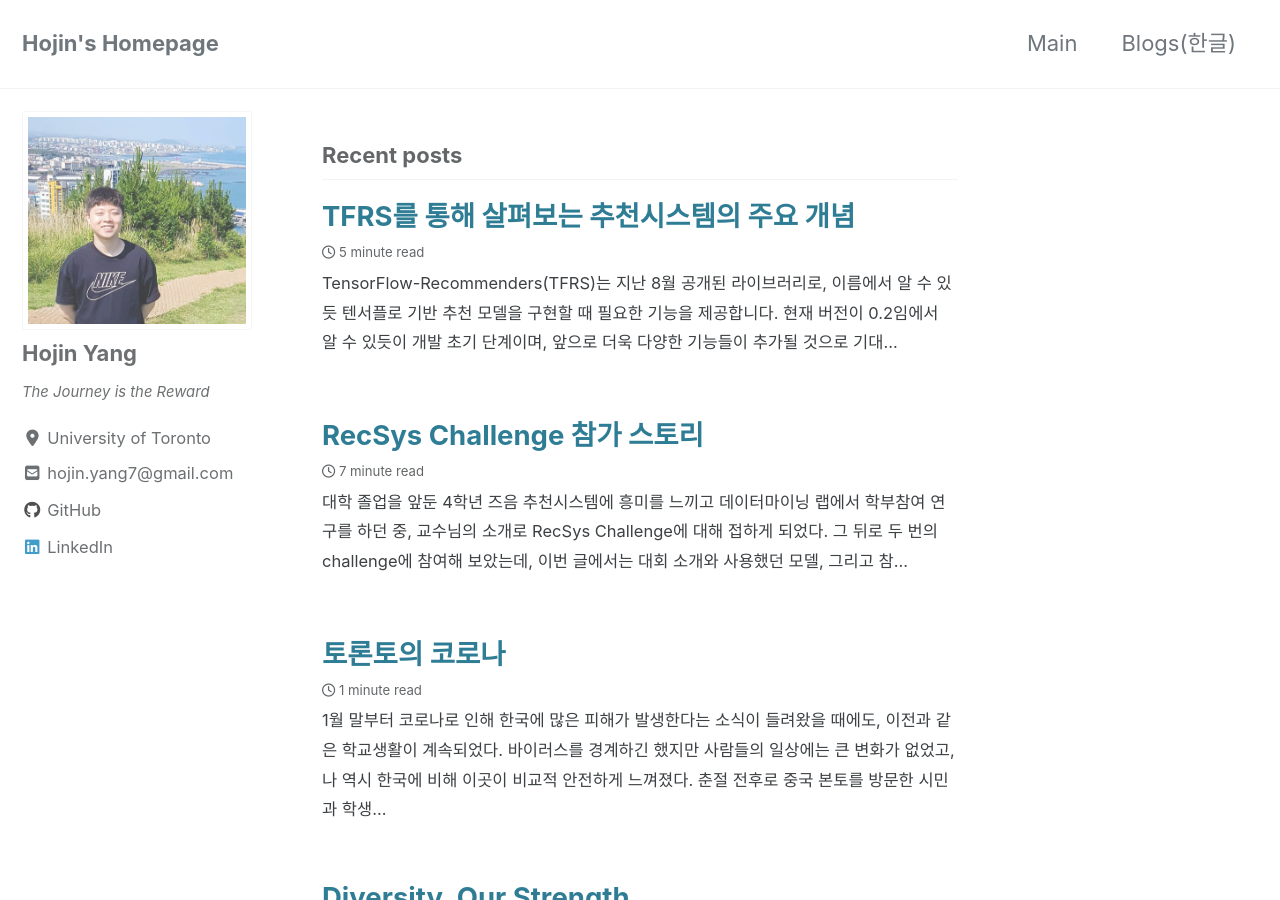
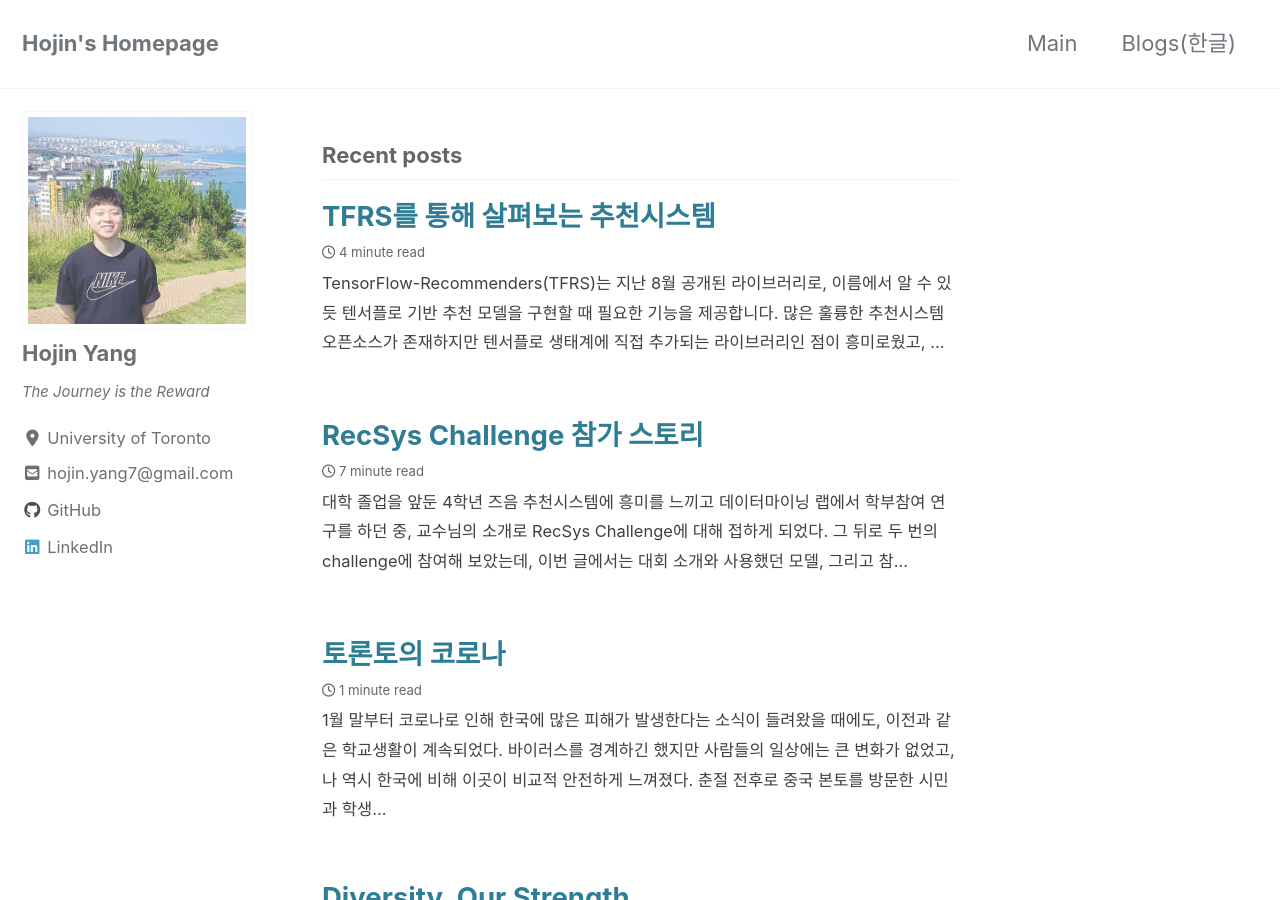
Before and after one commit to hojinYang/hojinYang.github.io, a Jekyll site: the page built from blogs/index.html, in a window 1280 px wide and 900 px high. Built offline with Jekyll 4.4.1, drawn with Linux system fonts in a browser that asks for light colours; cached includes are drawn as plain includes; nearby versions of some CDN libraries; some of the changed lines change nothing that is shown.

Commit message:
Update tfrs

```diff
--- a/_posts/2020-11-13-tfrs.md
+++ b/_posts/2020-11-13-tfrs.md
@@ -1,5 +1,5 @@
 ---
-title: "TFRS를 통해 살펴보는 추천시스템의 주요 개념"
+title: "TFRS를 통해 살펴보는 추천시스템"
 categories:
   - blogging
 last_modified_at: 2020-11-13T13:00:00+09:00
@@ -7,42 +7,58 @@
 comments: true
 ---
 
-[TensorFlow-Recommenders](https://www.tensorflow.org/recommenders/)(TFRS)는 지난 8월 공개된 라이브러리로, 이름에서 알 수 있듯 텐서플로 기반 추천 모델을 구현할 때 필요한 기능을 제공합니다. 현재 버전이 0.2임에서 알 수 있듯이 개발 초기 단계이며, 앞으로 더욱 다양한 기능들이 추가될 것으로 기대가 됩니다. 많은 훌륭한 추천시스템 오픈소스가 존재하지만 텐서플로 생태계에 직접 추가되는 라이브러리인 점이 흥미로웠고, 개발 과정에서 우선적으로 고려된 요소를 살펴보면 개인적으로 실제 시스템의 큰 그림을 그려보는 데 도움이 될 것 같아 글로 정리해보았습니다. 추가적으로 TFRS를 활용해 만든 REST API로 영화 추천 모델을 서빙하고, 실험 관리 툴인 Weight&Bias를 활용해 parameter search와 모델 관리를 하는 코드를 작성해 보았는데, **[여기](https://github.com/hojinYang/tfrs-movierec-serving)**서 확인해 보실 수 있습니다.
+[TensorFlow-Recommenders](https://www.tensorflow.org/recommenders/)(TFRS)는 지난 8월 공개된 라이브러리로, 이름에서 알 수 있듯 텐서플로 기반 추천 모델을 구현할 때 필요한 기능을 제공합니다. 많은 훌륭한 추천시스템 오픈소스가 존재하지만 텐서플로 생태계에 직접 추가되는 라이브러리인 점이 흥미로웠고, 개발 과정에서 우선적으로 고려된 요소를 살펴보면 개인적으로 실제 시스템의 큰 그림을 그려보는 데 도움이 될 것 같아 글로 정리해보았습니다.
 
-## 추천시스템의 두 단계: Retreival and Ranking
+추가적으로 TFRS를 활용해 만든 REST API로 영화 추천 모델을 서빙하고, 실험 관리 툴을 활용해 parameter search와 모델 관리를 하는 코드를 작성해 보았는데, 해당 코드는 **[여기](https://github.com/hojinYang/tfrs-movierec-serving)**서 확인해 보실 수 있습니다.
+
+### 추천시스템의 두 단계: Retreival and Ranking
+
 
 ![two-stage](https://hojinYang.github.io/img/tfrs/two-stage.png){:.aligncenter}
 
+
 TFRS를 살펴보기 전 추천시스템의 구성 요소를 간단히 살펴보겠습니다. 수많은 후보들 중 유저의 입맛에 맞는 아이템을 추천해주기까지의 과정은 크게 두 단계로 나눠볼 수 있습니다.
 
-첫 번째 단계는 추천 후보군을 추리는 **retrieval** 과정입니다. 유저가 서비스에 접속하면 시스템은 접속 유저의 추천 목록을 구성하기 위해 아이템들을 정렬해야 합니다. 데이터베이스에 존재하는 모든 아이템에 대해 추천 점수를 계산하고, 이를 정렬해 순위를 정하는 것은 실제 서비스에서 실시간 유저 요청을 처리하기에 너무나 오랜 시간이 소요됩니다. 따라서 수백만이 넘는 아이템들 중 유저가 관심있어할만한 후보군을 우선 추려주는 작업이 필요합니다. 가장 간단한 방법으로는 사용자의 feature(접속 위치, 시간, 나이, 성별...)정보에 기반한 아이템을 필터링이 있습니다. 주어진 feature와 필터링 룰 대신 데이터를 통해 학습한 유저/아이템 벡터를 가지고 후보 아이템 공간을 효율적으로 줄이는 방법 역시 존재하는데요, 근사 최근접이웃 탐색(**Approximate Nearest Neighbour**, ANN) 은 벡터공간에서 주어진 벡터와 이웃한 벡터를 대략적으로 빠르게 탐색하는 알고리즘입니다. 추천시스템에서 가장 널리 쓰이는 ANN의 종류로 **Maximum Inner Product Search** (MIPS)가 있는데, 이는 아래 단락에서 factorization model과 함께 살펴보겠습니다.
+첫 번째 단계는 추천 후보군을 추리는 **Retrieval** 과정입니다. 유저가 서비스에 접속하면 시스템은 접속 유저의 추천 목록을 구성하기 위해 아이템들을 정렬해야 합니다. 데이터베이스에 존재하는 모든 아이템에 대해 추천 점수를 계산하고, 이를 정렬해 순위를 정하는 것은 실제 서비스에서 실시간 유저 요청을 처리하기에 너무나 오랜 시간이 소요됩니다. 따라서 수백만이 넘는 아이템들 중 유저가 관심있어할만한 후보군을 우선 추려주는 작업이 필요합니다. 가장 간단한 방법으로는 사용자의 feature(접속 위치, 시간, 나이, 성별...)정보에 기반한 아이템을 필터링이 있습니다.
 
-다음 단계는 **ranking**으로, retrieval을 통해 우선 추려둔 후보 아이템들을 대상으로 순위를 매기는 단계입니다. 이 과정에서는 추천 성능을 끌어올리기 위해 좀 더 복잡하고 정교한 모델을 사용합니다. 요새 많이 등장하는 딥러닝 모델부터 캐글에서 언제나 높은 성능을 보이는 tree 기반의 GBM등등 다양한 모델을 사용할 수 있으며, 필요에 따라 새로운 모델을 도입하기도 합니다. 구조 뿐만 아니라 Loss function을 기준으로도 모델을 분류해볼 수 있는데, 추천 점수를 예측하는 regression 모델과, 아이템 리스트의 ranking을 학습하는 learning to rank 기반 모델이 존재합니다. 실제 서비스에서는 단일 모델에 의존하기보다는 우선 다양한 모델을 서빙하고, 유저의 피드백을 반영해 선호하는 모델의 추천 가중치를 결정하는 벤딧 알고리즘 기반 a/b 테스팅을 진행하는데, 이를 위의 그림처럼 세번째 단계로 볼 수도 있습니다.
+주어진 feature와 필터링 룰 대신 데이터를 통해 학습한 유저/아이템 벡터를 가지고 후보 아이템 공간을 효율적으로 줄이는 방법 역시 존재합니다. 근사 최근접이웃 탐색 (Approximate Nearest Neighbour, ANN) 은 벡터공간에서 주어진 벡터와 이웃한 벡터를 대략적으로 빠르게 탐색하는 알고리즘입니다. 추천시스템에서 가장 널리 쓰이는 ANN의 종류로 Maximum Inner Product Search (MIPS)가 있는데, 이는 아래 단락에서 factorization model과 함께 살펴보겠습니다.
 
-## TFRS API
+다음 단계는 **Ranking**으로, retrieval을 통해 우선 추려둔 후보 아이템들을 대상으로 순위를 매기는 단계입니다. 이 과정에서는 추천 성능을 끌어올리기 위해 좀 더 복잡하고 정교한 모델을 사용합니다. 요새 많이 등장하는 딥러닝 모델부터 캐글에서 언제나 높은 성능을 보이는 tree 기반의 GBM등등 다양한 모델을 사용할 수 있으며, 필요에 따라 새로운 모델을 도입하기도 합니다. 실제 서비스에서는 단일 모델에 의존하기보다는 우선 다양한 모델을 서빙하고, 유저의 피드백을 반영해 선호하는 모델의 추천 가중치를 결정하는 a/b 테스팅을 진행합니다.
+
+### TFRS API
 ![api](https://hojinYang.github.io/img/tfrs/api.png){:.aligncenter}
-현재까지 공개된 TFRS의 API는 위와 같습니다. 모듈 이름에서 확인할 수 있듯 retrieval/ranking 요소가 고려된 것이 눈에 띕니다. 아직 초기버전인 만큼 많은 기능을 지원하지 않은 점은 아쉽지만, 개발 과정에서 우선적으로 고려된 요소를 파악할 수 있다는 장점도 있는데요, TFRS 의 초기단계 철학을 나름 정리해보면 아래와 같습니다.
+현재까지 공개된 TFRS의 API는 위와 같습니다. 모듈 이름에서 확인할 수 있듯 retrieval/ranking 요소가 고려된 것이 눈에 띕니다. 아직 초기버전(v0.2)인 만큼 많은 기능을 지원하지 않은 점은 아쉽지만, 개발 과정에서 우선적으로 고려된 요소를 파악할 수 있다는 장점도 있습니다. TFRS의 초기단계 철학을 나름 정리해보면 아래와 같습니다.
 
-- Base class와 task 모듈로 텐서플로 기반 추천 모델의 boilerplate 제공: 앞서 언급했듯이 많은 추천 모델들은 복잡한 내부구조를 가지며, 새로운 모델들을 계속 실험/도입해야 합니다. 그 과정에서 모델링뿐만 아니라 데이터 파이프라인, loss function, 샘플링 로직 등등 추가적으로 요구되는 기능들 역시 함께 늘어납니다. TFRS는 다양한 추천 모델을 제공하기 보다는, 모델을 구현할 때 필요한 다양한 보조기능들을 제공해 불필요한 코드를 줄이고 TFRS만의 base class를 활용한 일종의 boilerplate를 제공합니다. 이를 통해 사용자들은 텐서플로의 다른 모듈들(tf.keras, tf.ranking)을 활용해 모델링에 보다 집중할 수 있게 됩니다. 이러한 특징은 많은 추천 오픈소스들이 최적화된 모델을 다양하게 구현해 제공하는 것과 차별되는 부분입니다.
-- Factorized 기반 모델: 현재까지는 factorized 모델을 지원하기 위한 보조기능들이 우선적으로 개발되고 있는 것을 확인할 수 있습니다. 왜 하필 이 모델에 초점이 맞춰져 있는지, 앞서 언급한 ANN/MIPS와 함께 아래에서 살펴보도록 하겠습니다.
+먼저  **텐서플로 기반 추천 모델의 boilerplate 제공**합니다. 앞서 언급했듯이 많은 추천 모델들은 복잡한 내부구조를 가지며, 새로운 모델들을 계속 실험/도입해야 합니다. 그 과정에서 모델링뿐만 아니라 데이터 파이프라인, loss function, 샘플링 로직 등등 추가적으로 요구되는 기능들 역시 함께 늘어납니다. TFRS는 모델을 구현할 때 필요한 다양한 보조기능들을 제공해 불필요한 코드를 줄이고 TFRS만의 base class를 활용한 일종의 boilerplate를 제공합니다. 따라서 사용자들은 모델링에 집중할 수 있게 됩니다. 이러한 특징은 많은 추천 오픈소스들이 최적화된 모델을 미리 구현해 제공하는 것과 차별되는 부분입니다.
 
-## Factorized Two-tower Model
+두 번쨰 특징은 바로  **factorized 모델을 지원**하기 위한 보조기능들이 우선적으로 개발되고 있는 것을 확인할 수 있습니다. 왜 이 모델에 초점이 맞춰져 있는지, 앞서 언급한 ANN/MIPS와 함께 아래에서 살펴보도록 하겠습니다.
+
+### Factorized Two-tower Model
+
 
 ![two-tower](https://hojinYang.github.io/img/tfrs/two-tower.png){:.aligncenter}
-구글에서 나오는 추천 관련 자료를 읽다보면 (factorized) two-tower model이라는 표현을 가끔 접할 수 있습니다. Two-tower라는 이름에서 유추할 수 있듯 user(query) tower와 item(candidate) tower로 이루어진 두 하위 네트워크로 구성된 모델들을 의미하며, 각각의 하위 네트워크는 동일한 차원의 user/item embedding을 계산하는 데 사용됩니다. 또 Factorized Model은 기본적으로 두 벡터의 inner product(dot product)로 user와 item의 유사도, 혹은 추천 점수를 계산하게 됩니다. 대표적으로 matrix factorizaton이 two-tower 모델의 가장 단순한 버전이라 볼 수 있으며, 필요에 따라 각각의 user와 item의 다양한 feature들을 활용해 복잡한 하위 네트워크을 구성할 수도 있습니다. 여기서 핵심은 최종 유사도는 두 임베딩의 inner product로 계산해야 한다는 점입니다. inner product 대신 두 임베딩을 이어붙인 뒤 layer를 쌓아올려 추천 점수를 계산하는 뉴럴 넷(mlp) 기반 유사도 모델 역시 꾸준히 제안되어 왔지만, 구글은 다양한 논문([RecSys'20](https://dl.acm.org/doi/pdf/10.1145/3383313.3412488), [WSDM'18](https://static.googleusercontent.com/media/research.google.com/en//pubs/archive/46488.pdf))에서 mlp로는 inner product를 근사하기 어려우며, 추천 성능 역시 떨어진다는 점을 지적해왔습니다.
+
+
+구글에서 나오는 추천 관련 자료를 읽다보면 (factorized) two-tower model이라는 표현을 가끔 접할 수 있습니다. Two-tower라는 이름에서 유추할 수 있듯 user (query) tower와 item tower로 이루어진 두 하위 네트워크로 구성된 모델들을 의미하며, 각각의 하위 네트워크는 동일한 차원의 user/item embedding을 계산하는 데 사용됩니다. 또 Factorized Model은 기본적으로 두 벡터의 inner product로 user와 item의 유사도, 혹은 추천 점수를 계산하게 됩니다. 대표적으로 matrix factorizaton이 two-tower 모델의 가장 단순한 버전이라 볼 수 있으며, 필요에 따라 각각의 user와 item의 다양한 feature들을 활용해 복잡한 하위 네트워크을 구성할 수도 있습니다.
+
+여기서 핵심은 최종 유사도는 두 임베딩의 inner product로 계산해야 한다는 점입니다. inner product 대신 두 임베딩을 이어붙인 뒤 layer를 쌓아올려 추천 점수를 계산하는 mlp 기반 유사도 모델 역시 꾸준히 제안되어 왔지만, 구글은 다양한 논문([RecSys'20](https://dl.acm.org/doi/pdf/10.1145/3383313.3412488), [WSDM'18](https://static.googleusercontent.com/media/research.google.com/en//pubs/archive/46488.pdf))에서 mlp로는 inner product를 근사하기 어려우며, 추천 성능 역시 떨어진다는 점을 지적합니다.
 
 ## Approximate Nearest Neighbor
 
-사실 two-tower factorization 모델의 장점은 모델의 성능보다도 속도와 효율에 있습니다. 앞서 언급하였듯 모든 아이템의 추천 점수를 구하고 이를 정렬하는 것은 무척 오랜 시간이 걸립니다. 하지만 유저 벡터와 아이템 벡터가 같은 공간에 표현된다면, 근사 최근접이웃 탐색(ANN)을 활용해 정확도를 일부 포기하는 대신 유저 벡터와 이웃한 아이템 벡터들을 빠르고 효율적으로 찾을 수 있습니다. 그 중에서 Maximim Inner Product Search는 두 벡터의 유사도, 혹은 distance metric이 inner product로 정의되었을 때의 근사 최근접이웃 탐색 방법들을 의미합니다. factorized 모델처럼 추천 점수가 dot product에 비례한다면 MIPS를 활용해 후보 아이템들을 추릴 수 있습니다. 추천시스템은 이를 활용해 유저와 가까운 아이템들을 빠르게 추려낸 뒤 ranking 모델을 활용해 이들의 순위를 정교하게 결정합니다.
+사실 two-tower factorization 모델의 장점은 모델의 성능보다도 속도와 효율에 있습니다. 앞서 언급하였듯 모든 아이템의 추천 점수를 구하고 이를 정렬하는 것은 무척 오랜 시간이 걸립니다. 하지만 유저 벡터와 아이템 벡터가 같은 공간에 표현된다면, 근사 최근접이웃 탐색(ANN)을 활용해 정확도를 일부 포기하는 대신 유저 벡터와 이웃한 아이템 벡터들을 빠르고 효율적으로 찾을 수 있습니다.
+
+그 중에서 Maximim Inner Product Search (MIPS) 는 두 벡터의 유사도, 혹은 distance metric이 inner product로 정의되었을 때의 근사 최근접이웃 탐색 방법들을 의미합니다. factorized 모델처럼 추천 점수가 dot product에 비례한다면 MIPS를 활용해 후보 아이템들을 추릴 수 있습니다. 추천시스템은 이를 활용해 유저와 가까운 아이템들을 빠르게 추려낸 뒤 ranking 모델을 활용해 이들의 순위를 정교하게 결정합니다.
 
 ![ann](https://hojinYang.github.io/img/tfrs/ann.png){:.aligncenter}
 근사 최근접이웃 탐색이 구체적으로 어떻게 동작하는지 이 곳에 소개하기에는 알고리즘이 매우 다양하고 복잡하므로, 이번 포스팅에는 대표적인 두 방법에 대해서만 간단히 언급만 하겠습니다.
-- 첫 번째 방법은 탐색 속도를 높히기 위해 벡터마다 인덱스(0,1,2,..)를 부여해 벡터 공간을 분할하는 방법인데요, 여기서 인덱스의 개수(N)는 아이템 개수(M)보다 작게 설정됩니다(M>>N). 대표적인 방법으로 Tree, LSH와 같은 자료구조를 활용해 가까운 벡터끼리는 높은 확률로 같은 인덱스를 가지도록 저장해 줍니다(collision). Retrieval 시에는 유저 벡터를 자료구조에 입력해 인덱스를 얻은 뒤, 같은 인덱스를 부여받은 아이템 벡터(같은 공간에 있는 아이템)를 대상으로 최근접 이웃을 구하게 됩니다.
-- 두 번째 방법은 quantization을 활용한 방식입니다. 고차원의 벡터를 저차원으로 projection하면서 마찬가지로 이웃한 벡터는 저차원 공간에서도 비슷한(혹은 같은) 벡터로 인코딩되도록 합니다. 저차원 공간에서 근접이웃을 탐색하므로 속도는 물론 메모리 역시 절약할 수 있습니다. 최근 SOTA를 기록한 구글의 “[Accelerating Large-Scale Inference with Anisotropic Vector Quantization (ScaNN)](https://ai.googleblog.com/2020/07/announcing-scann-efficient-vector.html)” 역시 quantization을 기반의 근접이웃탐색 알고리즘입니다.
 
-사실 inner product는 다른 distance metric(euclidean, cosine)과는 다르게 unbounded된 metric space를 가져 근사 최근접이웃을 계산하는 데 어려움이 있었는데요, 예를 들어 벡터 자기 자신이 최근접이웃에 포함되지 않는 문제가 발생할 수 있습니다. 다행히 논문 "[Speeding Up the Xbox Recommender System Using a Euclidean Transformation for Inner-Product Spaces](https://www.microsoft.com/en-us/research/wp-content/uploads/2016/02/XboxInnerProduct.pdf)"에서 이를 해결할 수 있는 방법을 제안하였고 지금은 다양한 ANN 오픈소스에서 MIPS을 지원, 이를 추천시스템에 활용할 수 있게 되었습니다. [출처](https://www.benfrederickson.com/approximate-nearest-neighbours-for-recommender-systems/)
+첫 번째 방법은 탐색 속도를 높히기 위해 벡터마다 인덱스(0,1,2,..)를 부여해 **벡터 공간을 분할**하는 방법인데요, 여기서 인덱스의 개수(N)는 아이템 개수(M)보다 작게 설정됩니다(M>>N). 대표적인 방법으로 Tree, LSH와 같은 자료구조를 활용해 가까운 벡터끼리는 높은 확률로 같은 인덱스를 가지도록 저장해 줍니다(collision). Retrieval 시에는 유저 벡터를 자료구조에 입력해 인덱스를 얻은 뒤, 같은 인덱스를 부여받은 아이템 벡터(같은 공간에 있는 아이템)를 대상으로 최근접 이웃을 구하게 됩니다.
+
+두 번째 방법은 **quantization**을 활용한 방식입니다. 고차원의 벡터를 저차원으로 projection하면서 마찬가지로 이웃한 벡터는 저차원 공간에서도 비슷한(혹은 같은) 벡터로 인코딩되도록 합니다. 저차원 공간에서 근접이웃을 탐색하므로 속도는 물론 메모리 역시 절약할 수 있습니다. 최근 SOTA를 기록한 구글의 [Accelerating Large-Scale Inference with Anisotropic Vector Quantization (ScaNN)](https://ai.googleblog.com/2020/07/announcing-scann-efficient-vector.html) 역시 quantization을 기반의 근접이웃탐색 알고리즘입니다.
+
+사실 inner product는 다른 distance metric(euclidean, cosine)과는 다르게 unbounded된 metric space를 가져 근사 최근접이웃을 계산하는 데 어려움이 있었는데요, 예를 들어 벡터 자기 자신이 최근접이웃에 포함되지 않는 문제가 발생할 수 있습니다. 다행히 논문 [Speeding Up the Xbox Recommender System Using a Euclidean Transformation for Inner-Product Spaces](https://www.microsoft.com/en-us/research/wp-content/uploads/2016/02/XboxInnerProduct.pdf)에서 이를 해결할 수 있는 방법을 제안하였고 지금은 다양한 ANN 오픈소스에서 MIPS을 지원, 이를 추천시스템에 활용할 수 있게 되었습니다. ([출처](https://www.benfrederickson.com/approximate-nearest-neighbours-for-recommender-systems/))
 
 아쉽게도 현재 tfrs에는 ScaNN을 비롯한 ANN 알고리즘들이 포함되어 있지 않습니다. 물론 외부 라이브러리들을 활용할 수 있지만, 이 경우 tf.serving을 활용한 모델 서빙이 어려워지기 때문에 아마 다가오는 버전에는 곧 추가되지 않을까 기대해 봅니다.
 
-## 마치며
-이번 포스팅에서는 TFRS에 대해 가ㄴ단히 살펴보고 이를 바탕으로 추천시스템의 주요 개념들을 소개하였습니다. 추천시스템을 공부하는 학생 입장에서 TFRS 소식은 너무나 반가운데요, 앞으로 많은 유용한 기능들이 추가되어 많은 사람들이 손쉽게 추천시스템을 구현할 수 있게 되면 좋겠습니다.
+### 마치며
+이번 포스팅에서는 TFRS에 대해 간단히 살펴보고 이를 바탕으로 추천시스템의 주요 개념들을 소개하였습니다. 추천시스템을 공부하는 학생 입장에서 TFRS 소식은 너무나 반가운데요, 앞으로 많은 유용한 기능들이 추가되어 많은 사람들이 손쉽게 추천시스템을 구현할 수 있게 되면 좋겠습니다.
```
Also changed, not shown: img/tfrs/two-stage.png.
